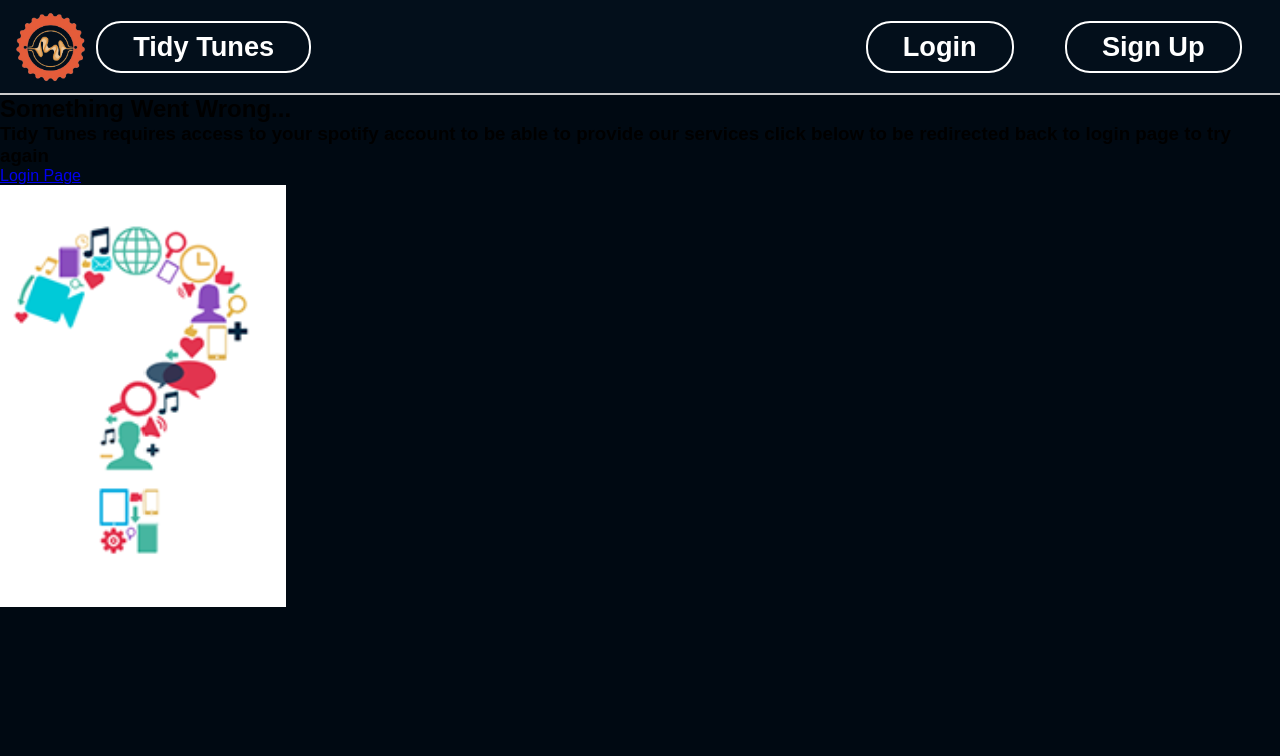
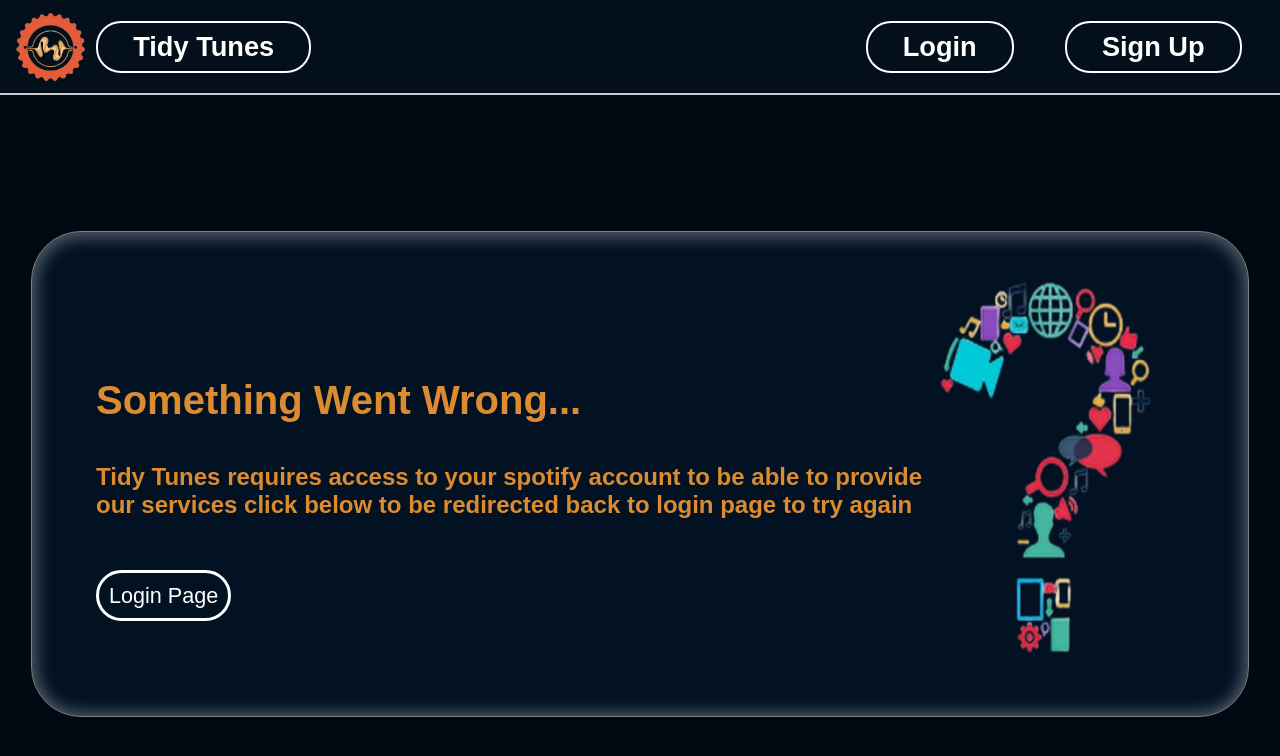
Before and after one commit to jayyy044/Tidy-Tunes, a React (Vite) app in the folder Frontend/: page /error in a window 1280 px wide. Shown: the top 756 px of the page. Built offline with nearby package versions, Linux system fonts and the light colour scheme; a web font is replaced by a local one.

Commit message:
Project finished last bugs finished

```diff
--- a/Frontend/src/components/NavBarIN/NavBarIn.jsx
+++ b/Frontend/src/components/NavBarIN/NavBarIn.jsx
@@ -83,14 +83,19 @@ const NavBarIn = () => {
         <MediaQuery maxWidth={1199}>
           <TfiAlignJustify className= 'icon' onClick={showDrawer}/>
           <Drawer title="Get Started" onClose={closeDrawer} open={open} className='drawer'>
-            <NavLink to='/playlistRefine' >
+            <NavLink to='/playlistRefine' onClick={closeDrawer}>
               <h2>
-                Playlist refine
+                Refine Playlist
               </h2>
             </NavLink>
             <NavLink to='/albumrefine' onClick={closeDrawer} >
               <h2>
-                Refine Album
+                Find New Music
+              </h2>
+            </NavLink>
+            <NavLink to='/dashboard' onClick={closeDrawer} >
+              <h2>
+                Dashboard
               </h2>
             </NavLink>
             <NavLink onClick={handleClicker} >
--- a/Frontend/src/components/NavBarOUT/NavBarOut.css
+++ b/Frontend/src/components/NavBarOUT/NavBarOut.css
@@ -103,3 +103,10 @@
     color: var(--AccentColor);
     text-shadow: 1px 5px 10px var(--AccentColor);
 }
+
+@media only screen and (max-width: 399px) {
+    .NavContainer h2{
+        display: none ;
+    }
+
+}
--- a/Frontend/src/components/NavBarOUT/NavBarOut.jsx
+++ b/Frontend/src/components/NavBarOUT/NavBarOut.jsx
@@ -51,7 +51,7 @@ const NavBarOut = () => {
                 Tidy Tunes
             </h2>
         </Link>
-        <MediaQuery minWidth={750}>
+        <MediaQuery minWidth={850}>
           <div className="user">
             <NavLink to= '/login' >
               <h2>
@@ -65,7 +65,7 @@ const NavBarOut = () => {
             </NavLink>
           </div>
         </MediaQuery>
-        <MediaQuery maxWidth={749}>
+        <MediaQuery maxWidth={849}>
           <TfiAlignJustify className= 'icon' onClick={showDrawer}/>
           <Drawer title="Get Started" onClose={closeDrawer} open={open} className='drawer'>
             <NavLink to= '/login' onClick={closeDrawer} >
--- a/Frontend/src/hooks/useSignup.jsx
+++ b/Frontend/src/hooks/useSignup.jsx
@@ -1,14 +1,15 @@
 import React, { useState } from 'react'
 import { useAuthContext } from './useAuthContext'
 import { usePlaylistContext } from './usePlaylistContext'
-
 import { toast } from 'react-toastify';
+import { useNavigate } from 'react-router-dom'
 
 export const useSignup = () => {
     const {dispatch} = useAuthContext()
     const {dispatch:playlistDispatch} = usePlaylistContext()
     const [isLoading, setIsLoading] = useState(null);
     const [errors, setErrors] = useState({username: '', email: '', default: ''});
+    const navigate = useNavigate()
 
     const SignUp = async (username, email, password) => {
         setIsLoading(true)
@@ -22,19 +23,24 @@ export const useSignup = () => {
             });
             const data = await response.json();
             if (!response.ok) {
-                switch (data.error) {
-                    case `The email: ${email} already exists`:
+                switch (true) {
+                    case data.error.includes('The email') && data.error.includes('already exists'):
                         setErrors({ ...errors, email: `The email: ${email} already exists` });
                         break;
-                    case `The username: ${username} already exists`:
+                    case data.error.includes('The username') && data.error.includes('already exists'):
                         setErrors({ ...errors, username: `The username: ${username} already exists` });
                         break;
-                    case `Both the email: ${email} and the username ${username} already exists`:
+                    case data.error.includes('Both the email') && data.error.includes('username already exists'):
                         setErrors({
                             ...errors,
                             username: `The username: ${username} already exists`,
                             email: `The email: ${email} already exists`,
                         });
+                        break;
+                    case data.error.includes('Max number of users reached'):
+                        toast.warn('Sorry unfortunately the maximum number of registered numbers has been reached');
+                        navigate('/');
+                        setErrors({})
                         break;
                     default:
                         setErrors({ ...errors, default: 'Internal Server Error' });
--- a/Frontend/src/pages/AlbumRefinePage/AlbumRefinePage.jsx
+++ b/Frontend/src/pages/AlbumRefinePage/AlbumRefinePage.jsx
@@ -11,12 +11,11 @@ import { Modal, Tooltip } from 'antd';
 import { GrCircleQuestion } from "react-icons/gr";
 import { useAddTrack } from '../../hooks/useAddTrack'
 import MediaQuery from 'react-responsive'
-
-
-
-
+import { useNavigate } from 'react-router-dom'
+import { toast } from 'react-toastify'
 
 const AlbumRefinePage = () => {
+    const navigate = useNavigate()
     const { searchitem } = useSearchItem()
     const { state } = useAuthContext()
     const { state: playlistState} = usePlaylistContext()
@@ -34,6 +33,12 @@ const AlbumRefinePage = () => {
     const [visible, setVisible] = useState(false)
     const [selectedsong, setSelectedAlbumSong] = useState(null)
 
+    useEffect(() => {
+        if(playlistState.PlaylistId === ""){
+            navigate('/playlistrefine')
+            toast.warn('This feature is currently unavailable please select a playlist first')
+        }
+    }, [])
 
     const SubmitForm = async (event) => {
         event.preventDefault()
--- a/Frontend/src/pages/ErrorPage/ErrorPage.css
+++ b/Frontend/src/pages/ErrorPage/ErrorPage.css
@@ -1,8 +1,6 @@
-/* .errorcontainer{
-
-    background-color: #EDE8F5;
-
-    height: 100vh;
+.errorcontainer{
+    height: calc(83dvh - var(--navbarHeight));
+    width: 100%;
 
 }
 
@@ -12,45 +10,48 @@
     align-items: center;
     justify-content: center;
     justify-content: space-between;
-    background-color:white;
-    border: 4px solid #ccc;
-    box-shadow: 0 10px 20px rgba(0, 0, 0, 0.4);
+    border: 1px solid gray;
+    box-shadow: inset 0px 1px 15px 5px rgba(255,255,255,0.3);
+    background-color: #021223;
     width: 95vw;
+    height: clamp(27.063rem, 15.717rem + 18.152vw, 37.5rem);
     margin:auto;
     margin-top: 17vh;
     border-radius: 50px;
 }
 .errortext{
-    width: 60vw;
-    height: 35vh;
     margin-left: 5vw;
-
+    color: var(--AccentColor);
 }
 .errortext h2{
     margin-top: 5vh;
     margin-bottom: 5vh;
-    font-size: 250%;
+    font-size: 2.5rem;
 }
 .errortext h3{
     margin-bottom: 8vh;
-    font-size: 150%;
+    font-size: 1.5rem;
 }
 .errortext a{
     text-decoration: none;
     color: black;
-    border: 3px solid black ;
+    border: 3px solid white ;
     border-radius: 50px;
     padding: 10px;
+    color: white;
     transition: transform 0.3s ease, background-color 0.3s ease;
-    font-size: 120%;
+    font-size: 1.35rem;
 }
 
 .errortext a:hover {
     transform: translateY(-10px);
-    background-color: #ccc;
+    background-color: var(--AccentColor);
 }
 
-.image{
+.message img{
     width:20vw;
     margin-right: 5vw;
-} */
+    height: clamp(27.063rem, 17.416rem + 15.435vw, 35.938rem);
+    border-radius: 50px;
+    background-color: transparent;
+}
--- a/Frontend/src/pages/ErrorPage/ErrorPage.jsx
+++ b/Frontend/src/pages/ErrorPage/ErrorPage.jsx
@@ -20,9 +20,7 @@ const HomePage = () => {
               </h3>
               <Link to = '/login' >Login Page</Link>
             </div>
-            <div className="image">
-              <img src={question_mark}/>
-            </div>
+            <img src={question_mark}/>
           </div>
         </div>
     </>
--- a/Frontend/src/pages/PlaylistRefinePage/PlaylistRefinePage.css
+++ b/Frontend/src/pages/PlaylistRefinePage/PlaylistRefinePage.css
@@ -437,7 +437,7 @@
     border: 1px solid rgba(255, 255, 255, 0.20);
     position: absolute;
     width: 38.4vw;
-    margin-left: clamp(49.313rem, 0.431rem + 60.161vw, 72.625rem);/*1300px*/
+    margin-left: clamp(48.8rem, -1.156rem + 61.484vw, 72.625rem);/*1300px*/
 
 }
 .RecentlyPlayedTitle{
@@ -635,7 +635,7 @@
     }
     .Refine-Track{
         width: clamp(12.7rem, 2.079rem + 16.994vw, 18rem) !important;
-        height: clamp(21.188rem, 10.04rem + 17.836vw, 26.75rem) ;
+        height: clamp(20rem, 6.573rem + 21.483vw, 26.7rem) ;
     }
     .Refine-Track p:first-of-type{
         font-size: clamp(1.35rem, 1.049rem + 0.481vw, 1.5rem);
--- a/Frontend/src/pages/SpotifyPage/SpotifyPage.css
+++ b/Frontend/src/pages/SpotifyPage/SpotifyPage.css
@@ -186,7 +186,7 @@
   margin-top: 349px;
   width: clamp(29.438rem, -1.621rem + 38.226vw, 44.25rem);/*1300px*/
   position: absolute;
-  margin-left: clamp(49.313rem, 0.038rem + 60.645vw, 72.813rem);/*1300px*/
+  margin-left: clamp(48.8rem, -1.55rem + 61.969vw, 72.813rem);/*1300px*/
 }
 
 .TopTracks p{
```
Also changed, not shown: Frontend/src/pages/SpotifyPage/SpotifyPage.jsx (+0 -15 lines), Frontend/src/assets/question_mark.png, 1 other file (tests, documents, lock files or other folders).
